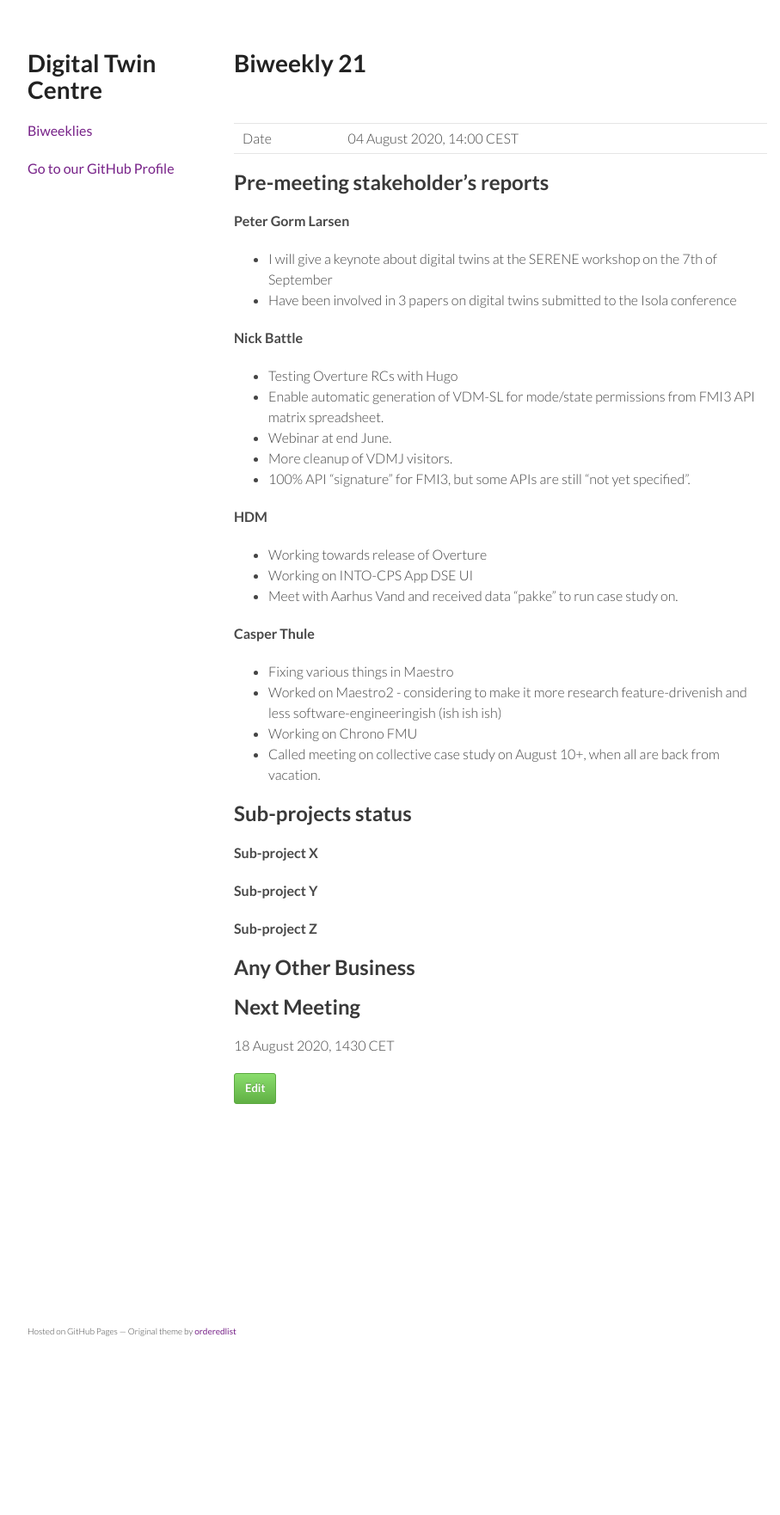
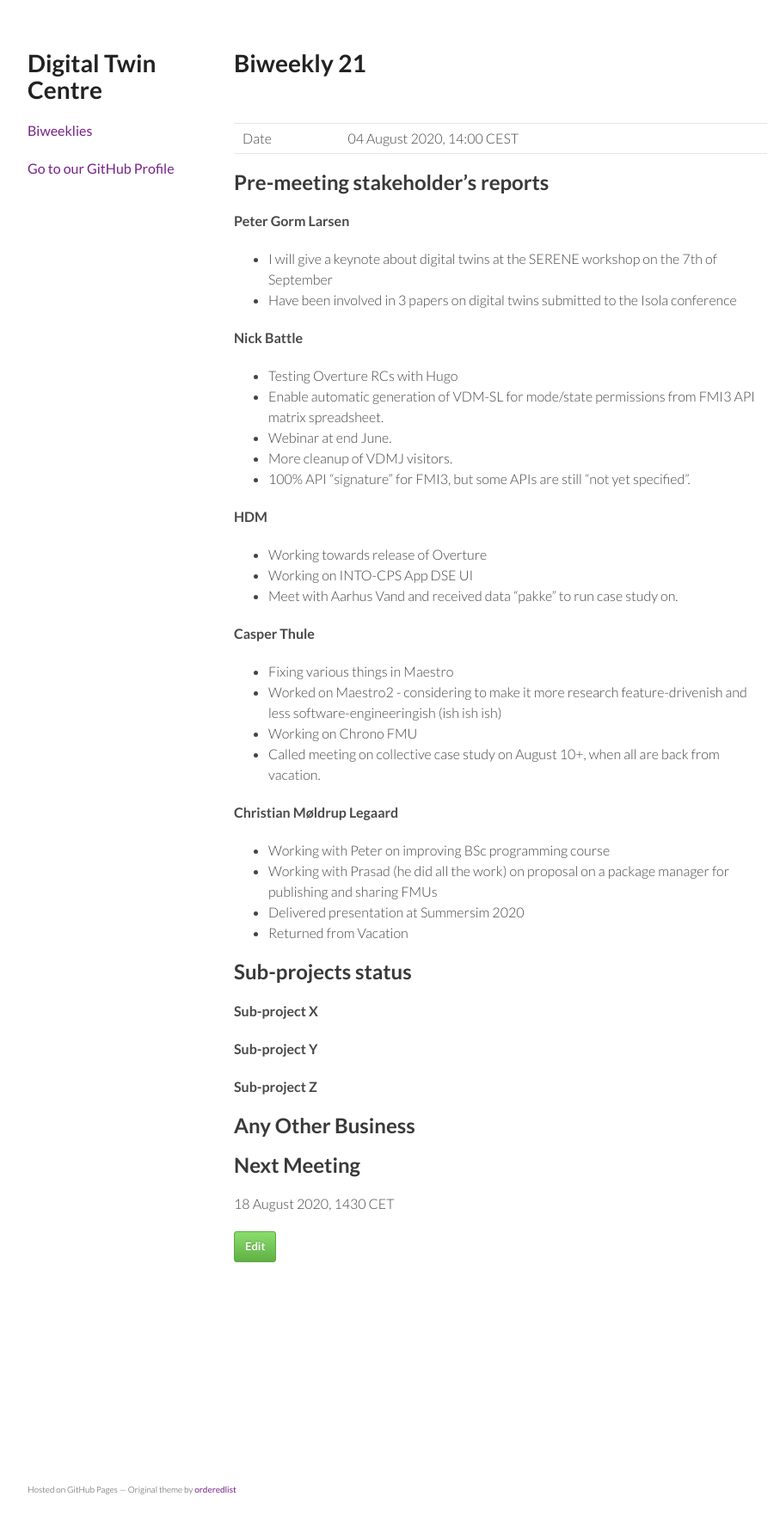
Before and after one commit to digitaltwincentre/digitaltwincentre.github.io, a Jekyll site: the page built from _biweeklies/Biweekly-21.md, in a window 1280 px wide. Shown: the whole page at 86% size, without its empty margins (178-1085 px from the left). Built offline with Jekyll 4.4.1, drawn with Linux system fonts in a browser that asks for light colours; nearby versions of some CDN libraries; before the commit the page ends 1578 px from its top, so only the background shows below that.

Commit message:
Update Biweekly-21.md

```diff
--- a/_biweeklies/Biweekly-21.md
+++ b/_biweeklies/Biweekly-21.md
@@ -42,6 +42,12 @@ date: 04 August 2020, 1430 CEST
 * Working on Chrono FMU
 * Called meeting on collective case study on August 10+, when all are back from vacation.
 
+#### Christian Møldrup Legaard
+* Working with Peter on improving BSc programming course
+* Working with Prasad (he did all the work) on proposal on a package manager for publishing and sharing FMUs
+* Delivered presentation at Summersim 2020
+* Returned from Vacation
+
 ## Sub-projects status
 
 
```
